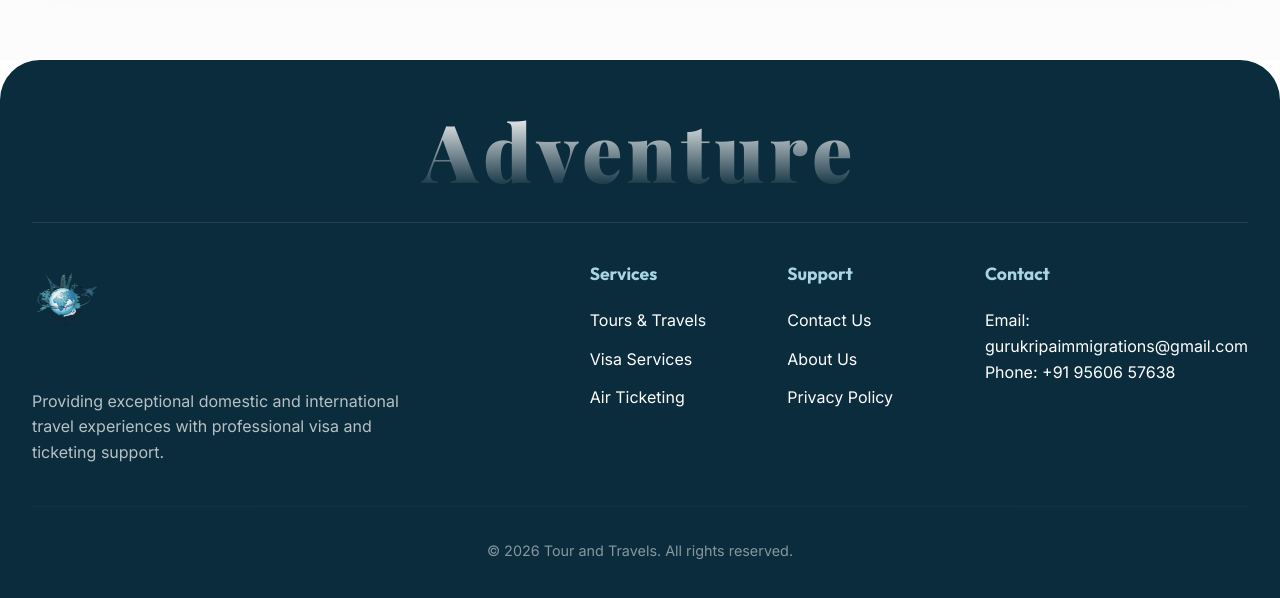
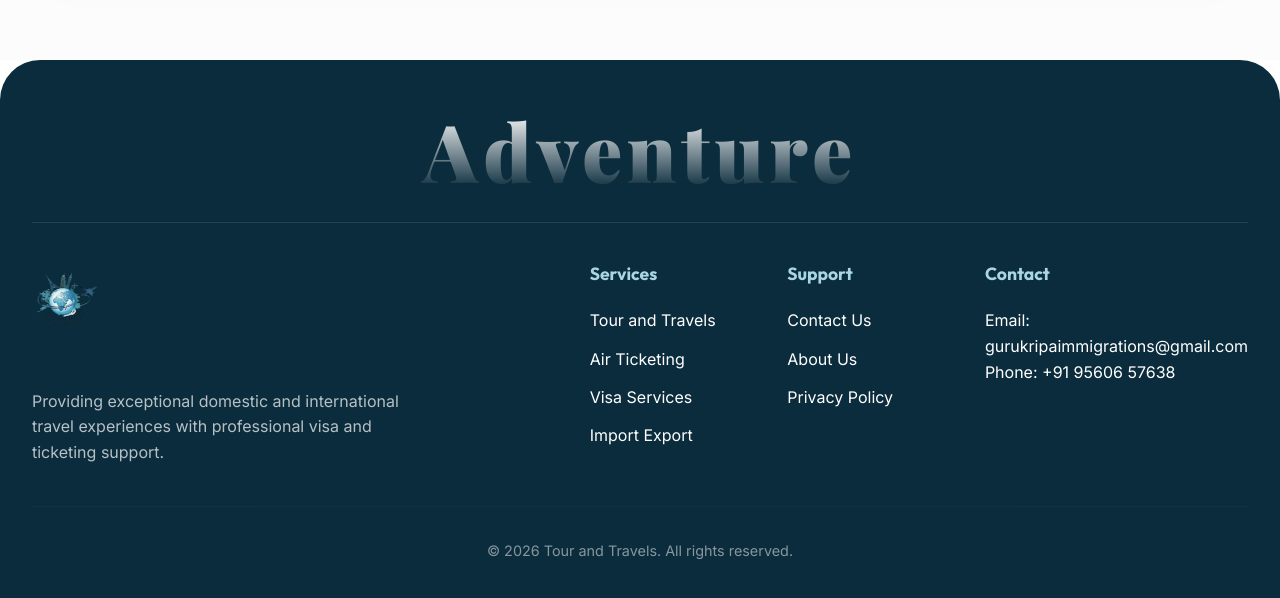
Before and after one commit to Harleen3108/Tours-and-Travels, a React (Vite) app: page /contact in a window 1280 px wide. Shown: the part 1862-2460 px from the top of the page. Built offline with nearby package versions, Linux system fonts and the light colour scheme.

Commit message:
Add main service headings to footer

```diff
--- a/src/components/Footer.jsx
+++ b/src/components/Footer.jsx
@@ -26,9 +26,10 @@ const Footer = () => {
                         <div className="footer-col">
                             <h4>Services</h4>
                             <ul>
-                                <li><Link to="/services">Tours & Travels</Link></li>
+                                <li><Link to="/services">Tour and Travels</Link></li>
+                                <li><Link to="/services">Air Ticketing</Link></li>
                                 <li><Link to="/services">Visa Services</Link></li>
-                                <li><Link to="/services">Air Ticketing</Link></li>
+                                <li><Link to="/services">Import Export</Link></li>
                             </ul>
                         </div>
                         <div className="footer-col">
```
